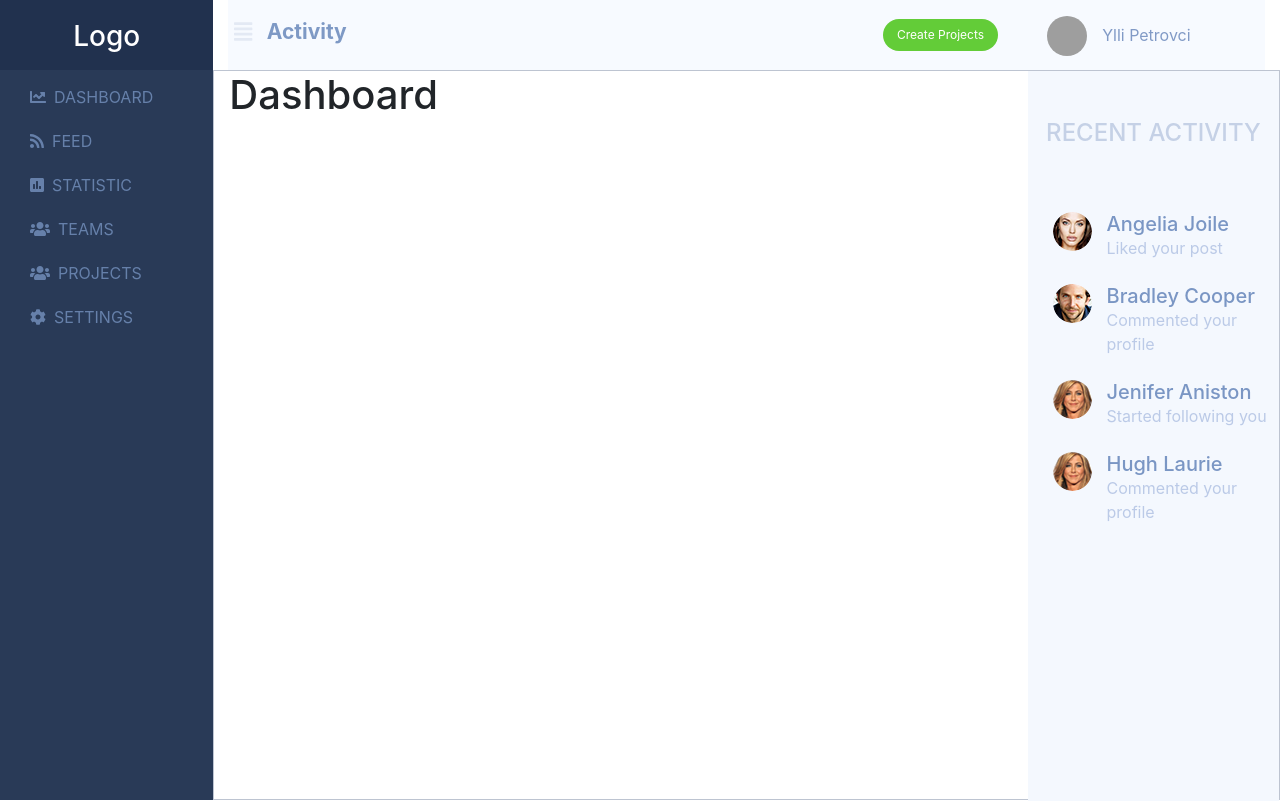
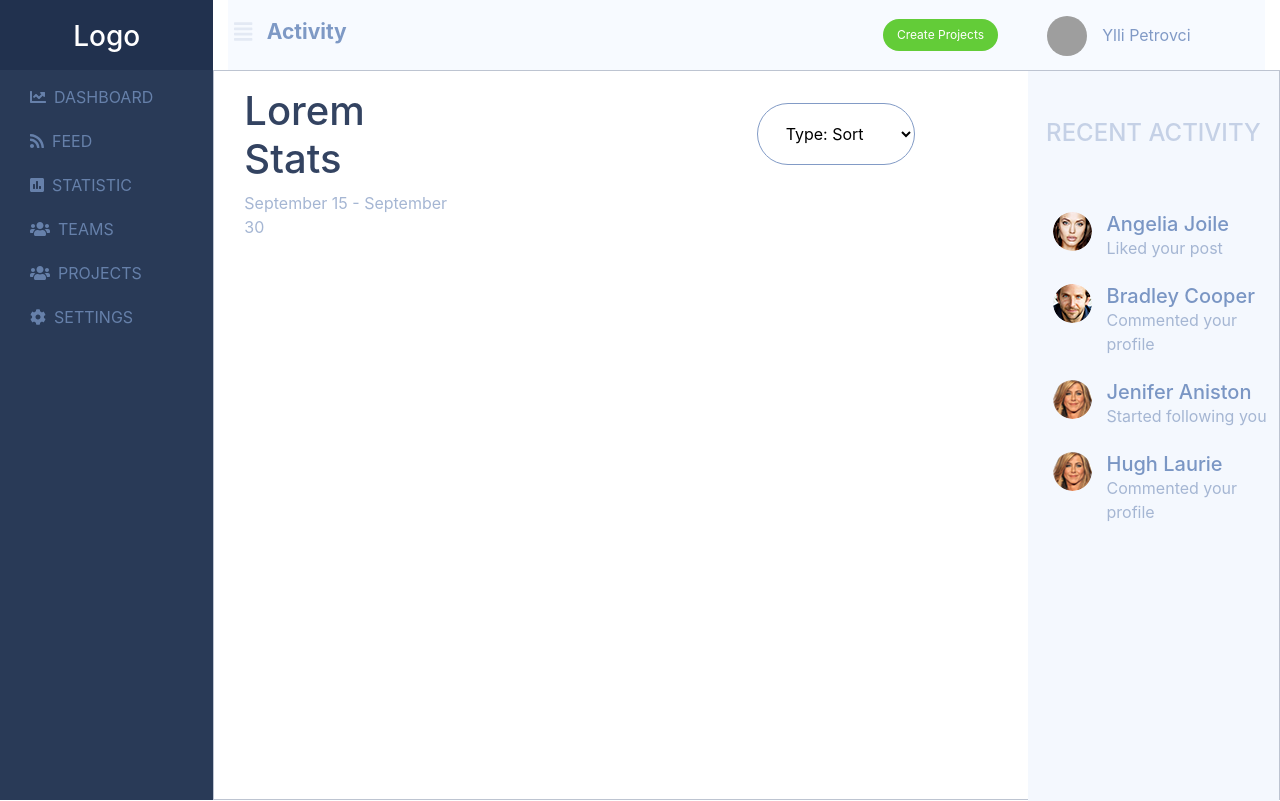
Before and after one commit to yllipetrovci/ylli-petrovci-react-js-boilerplate, a React (Create React App) app: page / in a window 1280 px wide. Built offline with nearby package versions, Linux system fonts and the light colour scheme; grey boxes are pictures that could not be loaded.

Commit message:
implement some design for dashboard view

```diff
--- a/src/components/select.js
+++ b/src/components/select.js
@@ -1,5 +1,5 @@
 import React from 'react';
-import '../styles/components/service.scss';
+import '../styles/components/select.scss';
 
 const Select = (props)=>{
     return(
--- a/src/containers/dashboard.js
+++ b/src/containers/dashboard.js
@@ -1,6 +1,7 @@
 import React, { Component } from 'react';
 import '../styles/dashboard.scss';
 import RecentActivities from '../components/recent-activites';
+import Select from '../components/select';
 
 class Dashboard extends Component {
     render() {
@@ -8,7 +9,17 @@ class Dashboard extends Component {
             <div className="dashboard-view">
                 <div className="row row-modified">
                     <div className="col-9">
-                        <h1>Dashboard</h1>
+                        <div className="container pt-3">
+                            <div className="row">
+                                <div className="col-4">
+                                    <h1>Lorem Stats</h1>
+                                    <p>September 15 - September 30</p>
+                                </div>
+                                <div className="offset-4 col-4 pt-3">
+                                    <Select/>
+                                </div>
+                            </div>
+                        </div>
                     </div>
                     <div className="col-3 pr-0 text-right">
                         <RecentActivities />
--- /dev/null
+++ b/src/styles/components/select.scss
@@ -0,0 +1,9 @@
+.select-component{
+    border-radius: 50px;
+    width: 70%;
+    height: 41%;
+    padding: 0 24px;
+    border: solid 1px #829BC6;
+    background: transparent;
+    outline: none;
+}
--- a/src/styles/components/service.scss
+++ /dev/null
@@ -1,3 +0,0 @@
-.select-component{
-    border: 1px solid black;
-}
--- a/src/styles/config-theme.scss
+++ b/src/styles/config-theme.scss
@@ -4,6 +4,7 @@
 /*
 #Side Bar
 */
+
 $side-bar-bg-color: #293a57;
 $side-bar-li-color: #6680aa;
 $side-bar-li-hover-and-active-color:#5ddbcd;
@@ -16,6 +17,16 @@ $recent-activity-header-color: #C5D1E6;
 $recent-activity-username-color: #7A96C4;
 $recent-activity-user-action-color: #BBCAE7;
 /*
+Header
+*/
+$p-color: #A5B6D3;
+$h1-color: #334361;
+
+/*
 #Buttons
 */
 $header-button: #63CC38;
+/*
+Select
+*/
+$select-border-color: #829BC6;
--- a/src/styles/dashboard.scss
+++ b/src/styles/dashboard.scss
@@ -1,10 +1,17 @@
-.dashboard-view{
+.dashboard-view {
+  width: 100%;
+  border: 0.5px solid #bdc4d1;
+  height: calc(100vh - 70px);
+  p {
+    color: #a5b6d3 !important;
+  }
+
+  h1 {
+    color: #334361 !important;
+  }
+
+  .row-modified {
     width: 100%;
-    border: 0.5px solid #BDC4D1;
-    height: calc(100vh - 70px);
-
-    .row-modified{
-        width:100%;
-        margin:0;
-    }
+    margin: 0;
+  }
 }
```
